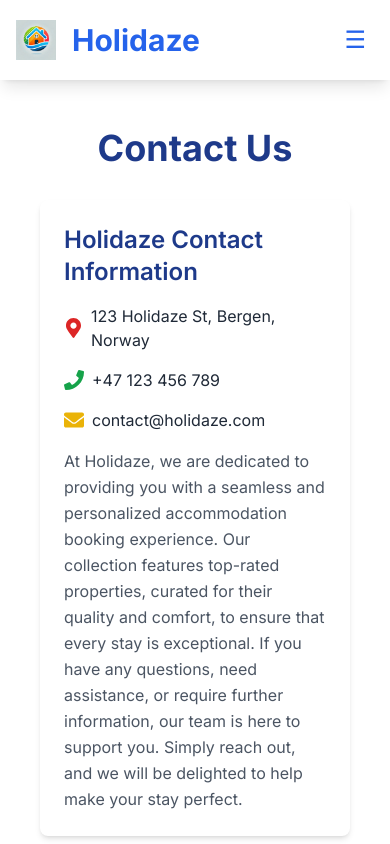
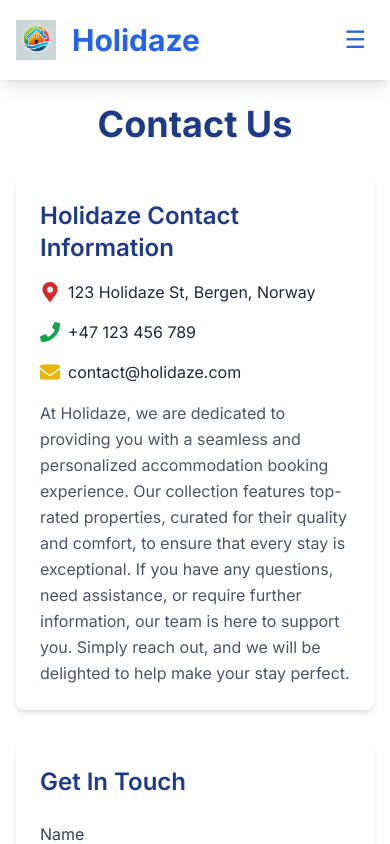
Before and after one commit to lordaake/holidaze, a React (Vite) app: page /contact in a window 390 px wide. Shown: the top 844 px of the page. Built offline with nearby package versions, Linux system fonts and the light colour scheme.

Commit message:
contact page edit styling

```diff
--- a/src/pages/Contact.jsx
+++ b/src/pages/Contact.jsx
@@ -59,7 +59,7 @@
     };
 
     return (
-        <div className="container mx-auto py-12 px-6">
+        <div className="container mx-auto sm:py-12 sm:px-6 px-0  pt-6">
             {/* Page Title */}
             <h2 className="text-4xl font-bold text-center mb-8 text-blue-900">Contact Us</h2>
 
```
